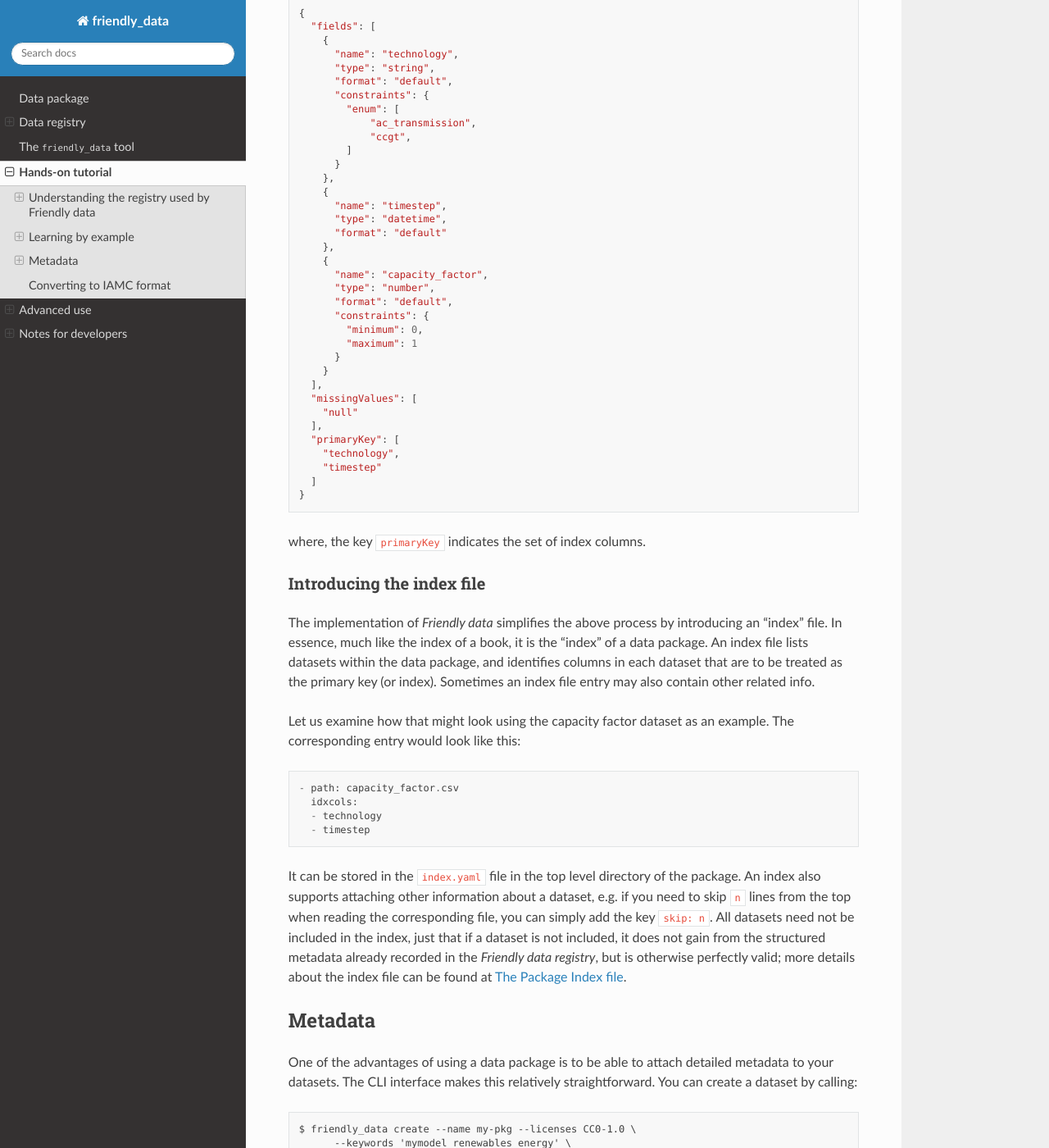
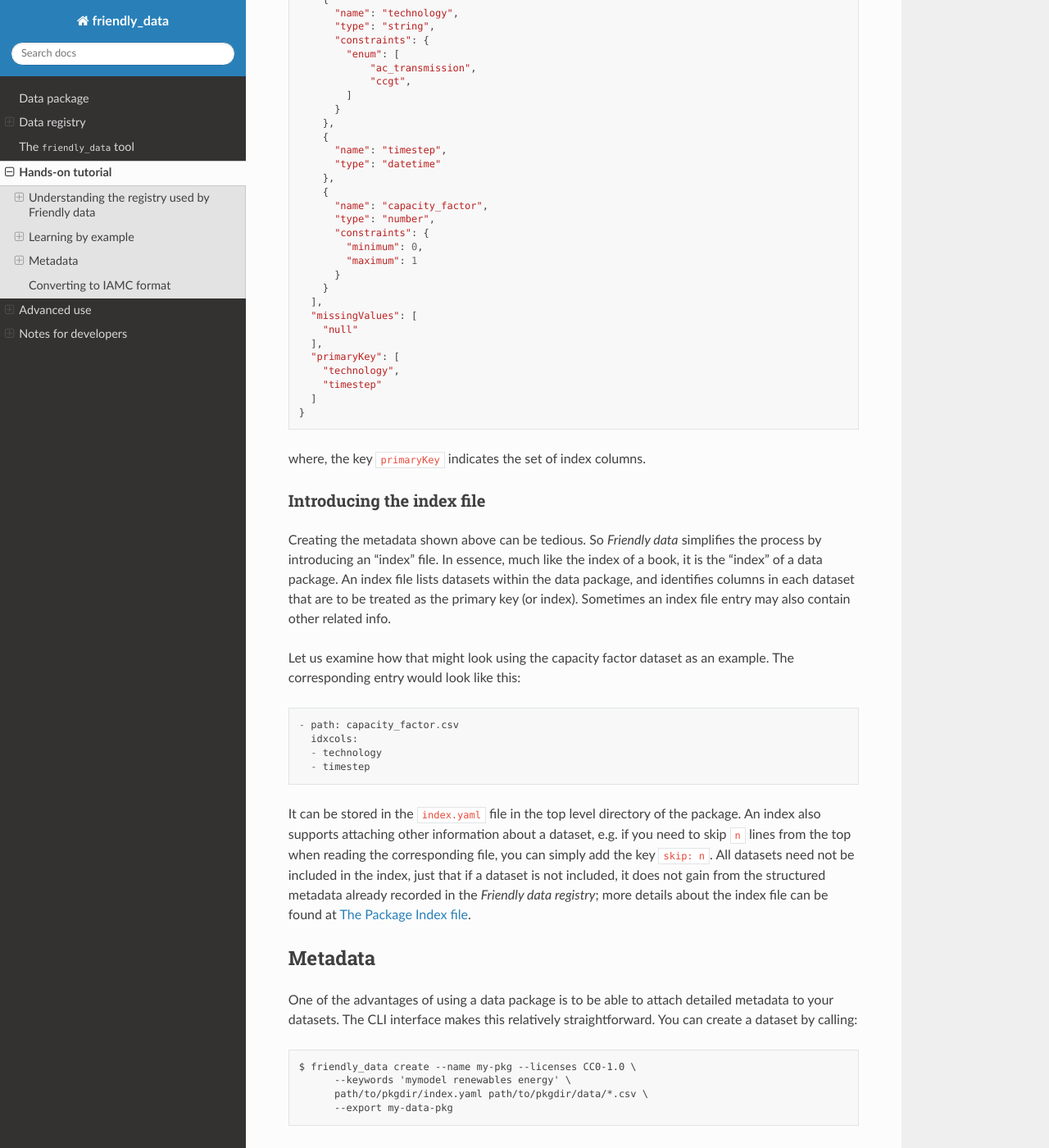
Before and after one commit to sentinel-energy/friendly_data, a Sphinx documentation site: the page built from doc/hands-on.rst, in a window 1280 px wide and 1400 px high, scrolled down 4715 px. Shown: the whole window at 82% size. Built offline with Sphinx 7.4.7 and the Read the Docs theme 2.0.0, drawn with Linux system fonts in a browser that asks for light colours; pages that are not in the unit, such as notebooks, are missing from menus; some of the changed text lies outside the part shown.

Commit message:
tutorial: some cleanup

```diff
--- a/doc/hands-on.rst
+++ b/doc/hands-on.rst
@@ -6,9 +6,8 @@
 need to be followed.  We will start by understanding the conventions,
 so that working with the files later on will make sense.
 
-Following which, we will look at how to work with the files.  There
-are two ways of doing that: using the command line interface (CLI),
-and from a Python program using the Python API.
+There are two ways of working with the files: using the command line
+interface (CLI), and from a Python program using the Python API.
 
 .. contents:: Table of Contents
    :depth: 2
--- a/doc/tutorial/example.rst
+++ b/doc/tutorial/example.rst
@@ -22,7 +22,6 @@
   {
     "name": "capacity_factor",
     "type": "number",
-    "format": "default",
     "constraints": {
         "minimum": 0,
         "maximum": 1
@@ -34,7 +33,6 @@
   {
     "name": "technology",
     "type": "string",
-    "format": "default",
     "constraints": {
 	"enum": [
 	    "ccgt",
@@ -44,12 +42,11 @@
   }
 
 The enum property signifies that the column can only have values
-present in this set.  The ``timestep`` column looks like this::
+present in this list.  The ``timestep`` column looks like this::
 
   {
     "name": "timesteps",
-    "type": "datetime",
-    "format": "default"
+    "type": "datetime"
   }
 
 To describe our dataset, we need to mark the columns ``technology``
@@ -61,7 +58,6 @@
       {
         "name": "technology",
         "type": "string",
-        "format": "default",
         "constraints": {
           "enum": [
               "ac_transmission",
@@ -71,13 +67,11 @@
       },
       {
         "name": "timestep",
-        "type": "datetime",
-        "format": "default"
+        "type": "datetime"
       },
       {
         "name": "capacity_factor",
         "type": "number",
-        "format": "default",
         "constraints": {
           "minimum": 0,
           "maximum": 1
@@ -100,12 +94,13 @@
 Introducing the index file
 ++++++++++++++++++++++++++
 
-The implementation of *Friendly data* simplifies the above process by
-introducing an "index" file.  In essence, much like the index of a
-book, it is the "index" of a data package.  An index file lists
-datasets within the data package, and identifies columns in each
-dataset that are to be treated as the primary key (or index).
-Sometimes an index file entry may also contain other related info.
+Creating the metadata shown above can be tedious.  So *Friendly data*
+simplifies the process by introducing an "index" file.  In essence,
+much like the index of a book, it is the "index" of a data package.
+An index file lists datasets within the data package, and identifies
+columns in each dataset that are to be treated as the primary key (or
+index).  Sometimes an index file entry may also contain other related
+info.
 
 Let us examine how that might look using the capacity factor dataset
 as an example.  The corresponding entry would look like this::
@@ -121,6 +116,5 @@
 when reading the corresponding file, you can simply add the key
 ``skip: n``.  All datasets need not be included in the index, just
 that if a dataset is not included, it does not gain from the
-structured metadata already recorded in the *Friendly data registry*,
-but is otherwise perfectly valid; more details about the index file
-can be found at :ref:`index-file`.
+structured metadata already recorded in the *Friendly data registry*;
+more details about the index file can be found at :ref:`index-file`.
```
